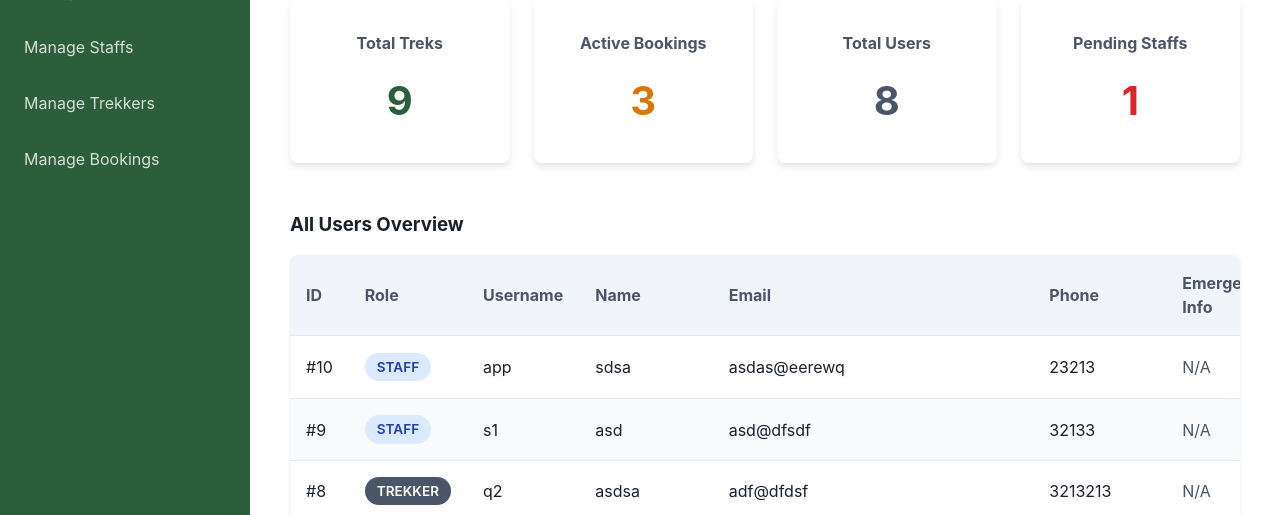
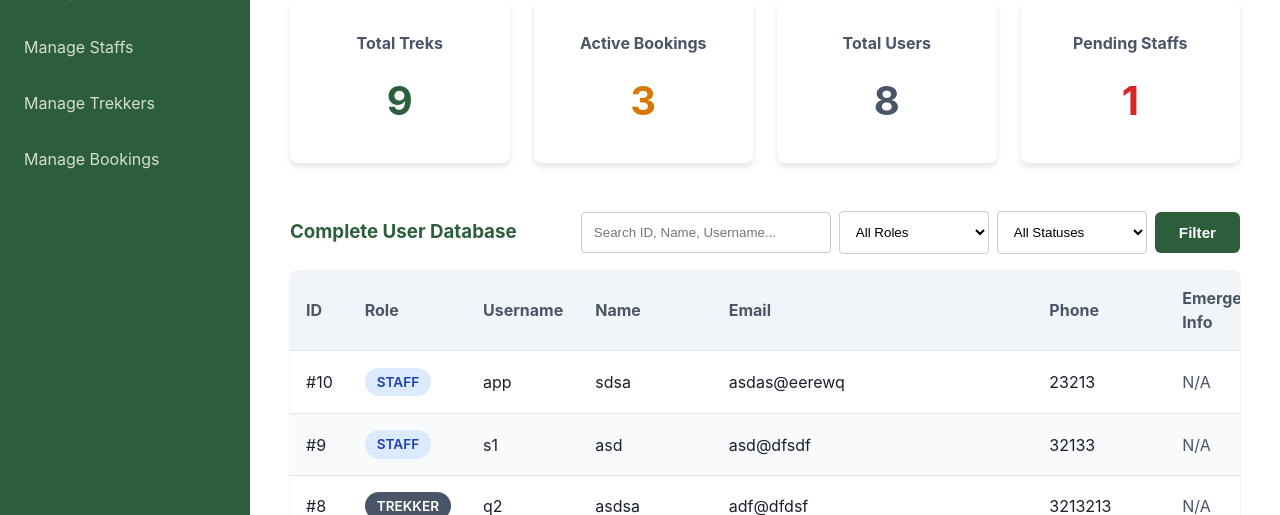
Before and after one commit to BhagyaJyoti22006/TrekAarohan-Classic, a Flask app: page /admin/dashboard in a window 1280 px wide. Shown: the part 169-684 px from the top of the page. Run offline with Flask 3, Linux system fonts and the light colour scheme; a user stored in the database is signed in.

Commit message:
Admin Search/Filters User Data

```diff
--- a/app.py
+++ b/app.py
@@ -97,8 +97,26 @@ def create_app():
         bookings = Booking.query.filter_by(status='booked').count()
         users = User.query.filter(User.role.in_([0, 1])).count()
         pendings = User.query.filter_by(role=1, is_approved=False).count()
-        all_users = User.query.order_by(User.id.desc()).all()
-        return render_template("admin_dashboard.html", total_treks=treks, total_bookings=bookings, total_users=users, pending_staffs=pendings, all_users=all_users)
+        q = request.args.get("q", "").strip()
+        role = request.args.get("role", "")
+        status = request.args.get("status", "")
+        query = User.query
+        if q:
+            if q.isdigit():
+                query = query.filter(db.or_(User.id == int(q), User.name.ilike(f"%{q}%"), User.username.ilike(f"%{q}%")))
+            else:
+                query = query.filter(db.or_(User.name.ilike(f"%{q}%"), User.username.ilike(f"%{q}%")))
+        if role and role.isdigit():
+            query = query.filter(User.role == int(role))
+        if status:
+            if status == "blacklisted":
+                query = query.filter(User.is_blacklisted == True)
+            elif status == "pending":
+                query = query.filter(User.is_blacklisted == False, User.role == 1, User.is_approved == False)
+            elif status == "active":
+                query = query.filter(User.is_blacklisted == False, db.or_(User.role != 1, User.is_approved == True))
+        all_users = query.order_by(User.id.desc()).all()
+        return render_template("admin_dashboard.html", total_treks=treks, total_bookings=bookings, total_users=users, pending_staffs=pendings, all_users=all_users, current_q=q, current_role=role, current_status=status)
 
     @app.route("/admin/treks")
     @login_required
--- a/templates/admin_dashboard.html
+++ b/templates/admin_dashboard.html
@@ -24,8 +24,29 @@
         </div>
     </div>
 
-    <!-- Master Users Table -->
-    <h3 style="margin-top: 3rem; margin-bottom: 1rem; color: var(--text-color);">All Users Overview</h3>
+    <!-- Master Table -->
+    <div style="display: flex; justify-content: space-between; align-items: center; margin-top: 3rem; margin-bottom: 1rem;">
+        <h3 style="margin: 0; color: var(--primary-color);">Complete User Database</h3>
+        <form method="GET" action="{{ url_for('admin_dashboard') }}" style="display: flex; gap: 0.5rem; align-items: center;">
+            <input type="text" name="q" placeholder="Search ID, Name, Username..." value="{{ current_q }}" class="form-control" style="width: 250px;">
+            <select name="role" class="form-control" style="width: 150px;">
+                <option value="">All Roles</option>
+                <option value="0" {% if current_role == '0' %}selected{% endif %}>Trekker</option>
+                <option value="1" {% if current_role == '1' %}selected{% endif %}>Staff</option>
+                <option value="2" {% if current_role == '2' %}selected{% endif %}>Admin</option>
+            </select>
+            <select name="status" class="form-control" style="width: 150px;">
+                <option value="">All Statuses</option>
+                <option value="active" {% if current_status == 'active' %}selected{% endif %}>Active</option>
+                <option value="pending" {% if current_status == 'pending' %}selected{% endif %}>Pending</option>
+                <option value="blacklisted" {% if current_status == 'blacklisted' %}selected{% endif %}>Blacklisted</option>
+            </select>
+            <button type="submit" class="btn btn-primary">Filter</button>
+            {% if current_q or current_role or current_status %}
+                <a href="{{ url_for('admin_dashboard') }}" class="btn btn-secondary">Clear</a>
+            {% endif %}
+        </form>
+    </div>
     <div class="data-table-wrapper">
         <table class="data-table">
             <thead>
```
